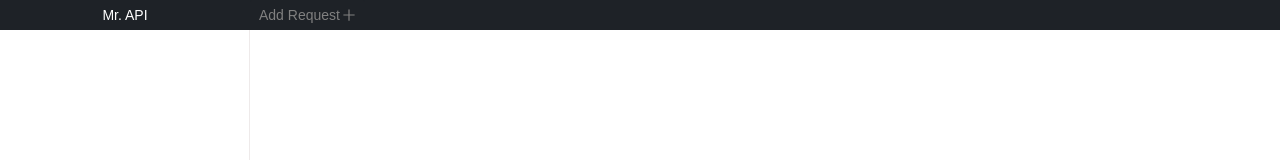
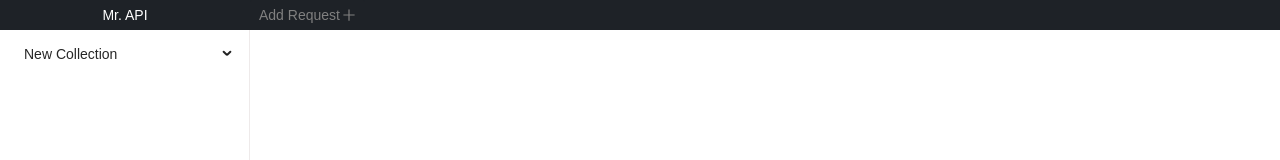
Before and after one commit to Tak1za/mr-api, a React (Create React App) app: page / in a window 1280 px wide. Shown: the top 160 px of the page. Built offline with nearby package versions, Linux system fonts and the light colour scheme.

Commit message:
added collections to sidebar

```diff
--- a/src/components/Sidebar/Sidebar.tsx
+++ b/src/components/Sidebar/Sidebar.tsx
@@ -19,10 +19,15 @@ function getItem(
 
 const Sidebar = () => {
   const allTabs = useSelector((state: RootState) => state.tabs.allTabs);
-  const allItems = allTabs.map((t) => getItem(t.name, t.id, [])).reverse();
+  let allCollections: MenuItem[] = [];
+  const allItems = allTabs
+    .map((t) => getItem(t.name, t.id, undefined))
+    .reverse();
+  let collection1 = getItem("New Collection", "collection1", allItems);
+  allCollections.push(collection1);
   return (
     <div className="sidebar">
-      <Menu mode="inline" items={allItems} />
+      <Menu mode="inline" items={allCollections} />
     </div>
   );
 };
```
